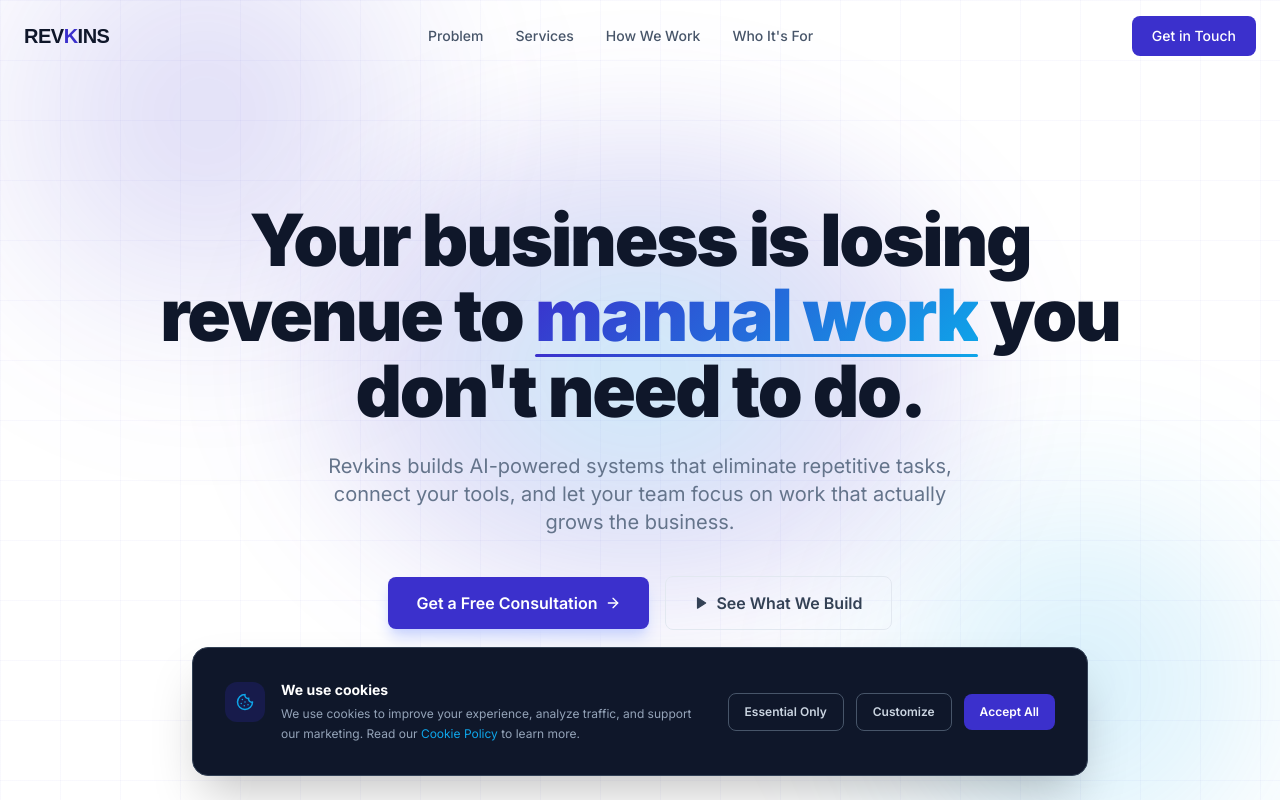
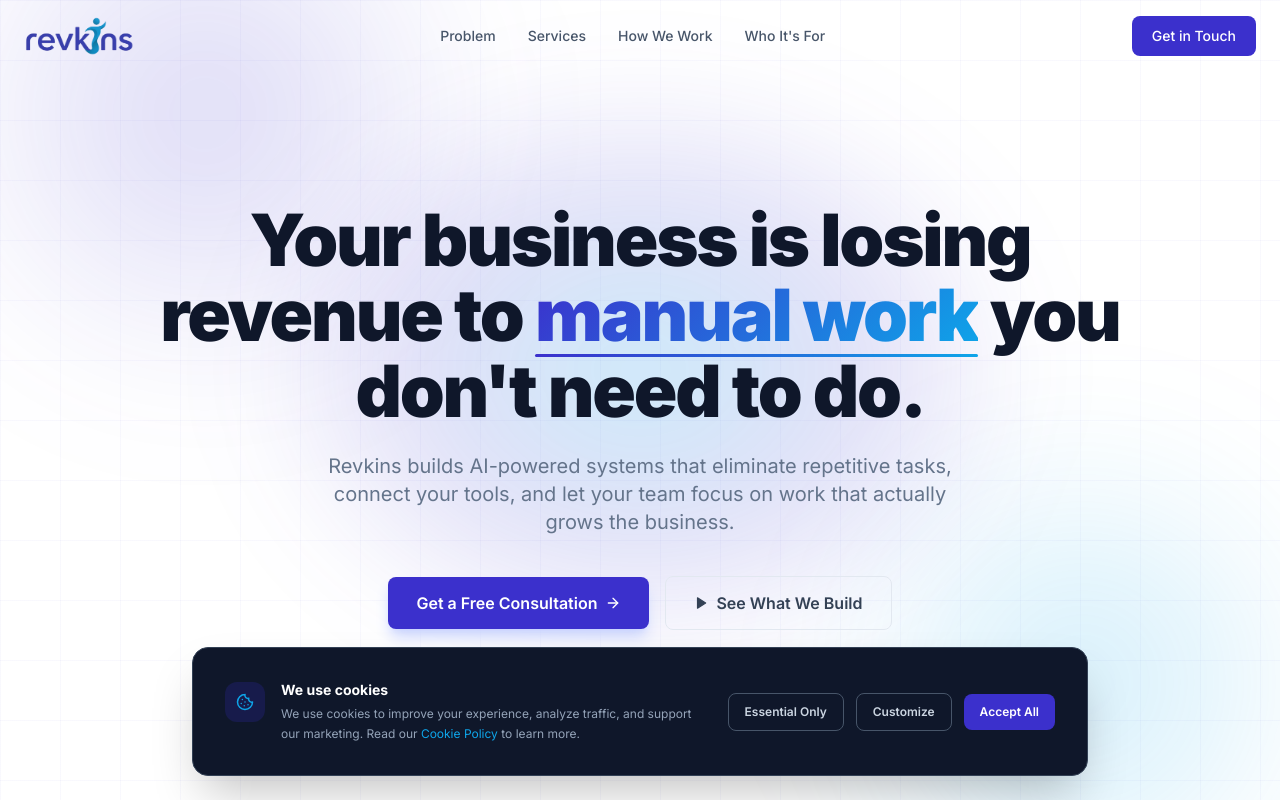
Before and after one commit to bhagavath12/revkins, a Next.js app: page / in a window 1280 px wide. Shown: the top 800 px of the page. Built offline with nearby package versions, Linux system fonts and the light colour scheme.

Commit message:
logo added and size adjusted

```diff
--- a/src/components/Navbar.tsx
+++ b/src/components/Navbar.tsx
@@ -31,10 +31,8 @@
       }`}
     >
       <div className="max-w-7xl mx-auto px-6 py-4 flex items-center justify-between">
-        <a href="#" className="font-syne text-xl font-extrabold tracking-tight">
-          <span className="text-[#0F172A]">REV</span>
-          <span className="text-[#3B30CC]">K</span>
-          <span className="text-[#0F172A]">INS</span>
+        <a href="#" className="flex items-center">
+          <img src="/logo.png" alt="Revkins" className="h-10 w-auto" />
         </a>
 
         <div className="hidden md:flex items-center gap-8">
```
Also changed, not shown: public/logo.png (added).
